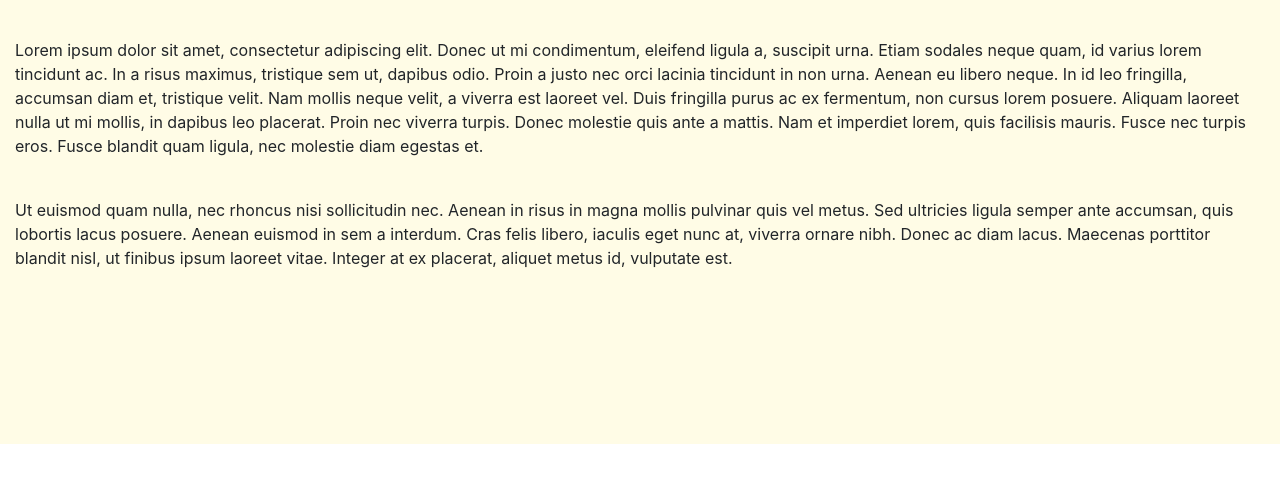
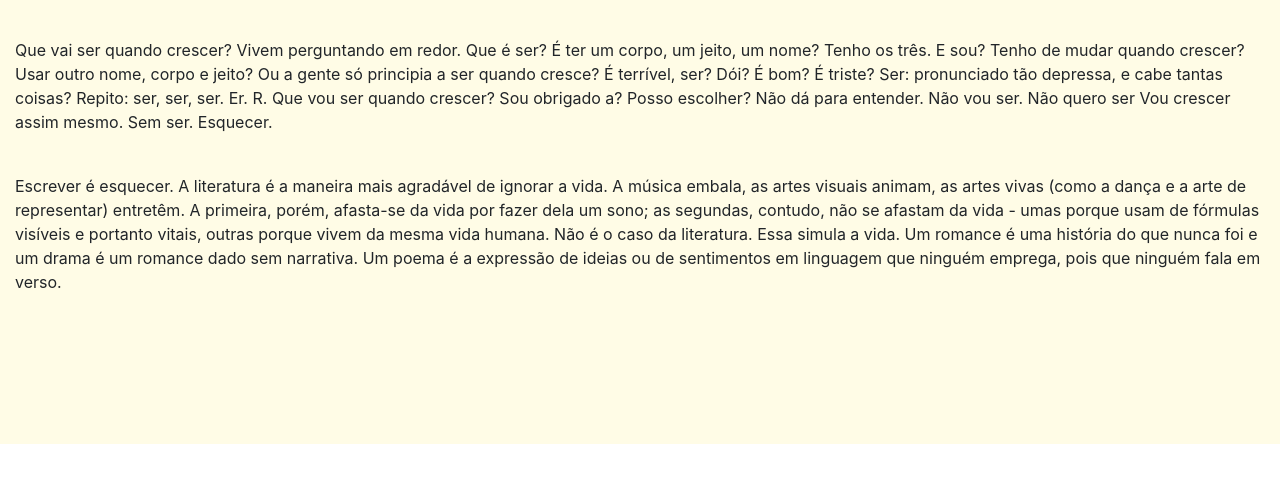
Before and after one commit to M3nin0/poemsWebsite, a plain HTML site: page index.html in a window 1280 px wide. Shown: the part 276-758 px from the top of the page. Drawn offline with Linux system fonts and the light colour scheme.

Commit message:
melhoria nos textos

```diff
--- a/index.html
+++ b/index.html
@@ -32,17 +32,14 @@
     <section>
       <br>
       <div id="1" class="container-fluid espace">
-        Lorem ipsum dolor sit amet, consectetur adipiscing elit. Donec ut mi condimentum, eleifend ligula a, suscipit urna. Etiam sodales neque quam, id varius lorem tincidunt ac. In a risus maximus, tristique sem ut, dapibus odio. Proin a justo nec orci lacinia tincidunt in non urna. Aenean eu libero neque. In id leo fringilla, accumsan diam et, tristique velit. Nam mollis neque velit, a viverra est laoreet vel. Duis fringilla purus ac ex fermentum, non cursus lorem posuere. Aliquam laoreet nulla ut mi mollis, in dapibus leo placerat. Proin nec viverra turpis. Donec molestie quis ante a mattis. Nam et imperdiet lorem, quis facilisis mauris. Fusce nec turpis eros. Fusce blandit quam ligula, nec molestie diam egestas et.
+        Que vai ser quando crescer? Vivem perguntando em redor. Que é ser? É ter um corpo, um jeito, um nome? Tenho os três. E sou? Tenho de mudar quando crescer? Usar outro nome, corpo e jeito? Ou a gente só principia a ser quando cresce? É terrível, ser? Dói? É bom? É triste? Ser: pronunciado tão depressa, e cabe tantas coisas? Repito: ser, ser, ser. Er. R. Que vou ser quando crescer? Sou obrigado a? Posso escolher? Não dá para entender. Não vou ser. Não quero ser Vou crescer assim mesmo. Sem ser. Esquecer.
       </div>
 
       <div id="2" class="container-fluid espace">
-        Ut euismod quam nulla, nec rhoncus nisi sollicitudin nec. Aenean in risus in magna mollis pulvinar quis vel metus. Sed ultricies ligula semper ante accumsan, quis lobortis lacus posuere. Aenean euismod in sem a interdum. Cras felis libero, iaculis eget nunc at, viverra ornare nibh. Donec ac diam lacus. Maecenas porttitor blandit nisl, ut finibus ipsum laoreet vitae. Integer at ex placerat, aliquet metus id, vulputate est.
+        Escrever é esquecer. A literatura é a maneira mais agradável de ignorar a vida. A música embala, as artes visuais animam, as artes vivas (como a dança e a arte de representar) entretêm. A primeira, porém, afasta-se da vida por fazer dela um sono; as segundas, contudo, não se afastam da vida - umas porque usam de fórmulas visíveis e portanto vitais, outras porque vivem da mesma vida humana.
+        Não é o caso da literatura. Essa simula a vida. Um romance é uma história do que nunca foi e um drama é um romance dado sem narrativa. Um poema é a expressão de ideias ou de sentimentos em linguagem que ninguém emprega, pois que ninguém fala em verso.
       </div>
-
     </section>
-    <footer>
-
-    </footer>
     <script type="text/javascript" src="js/utils.js" ></script>
   </body>
 </html>
```
